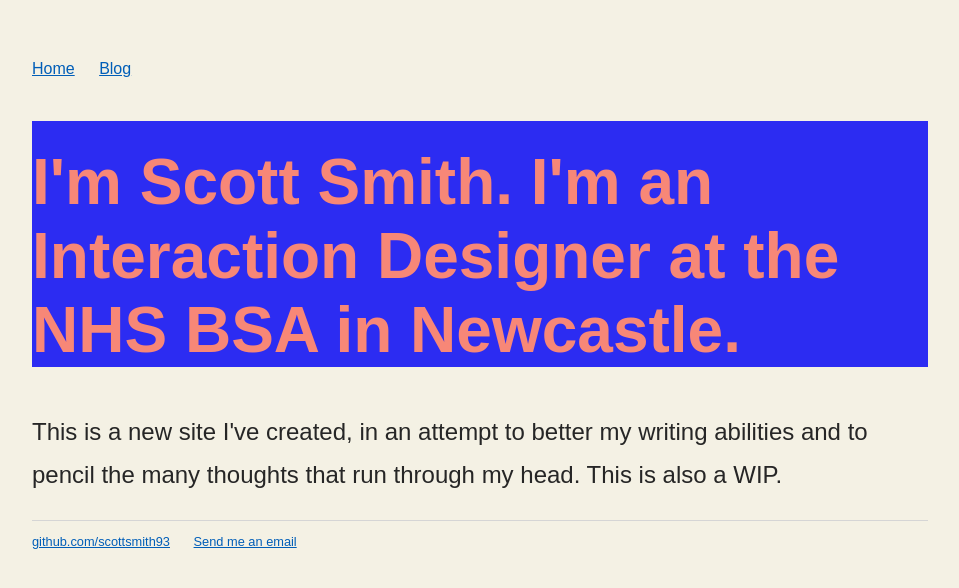
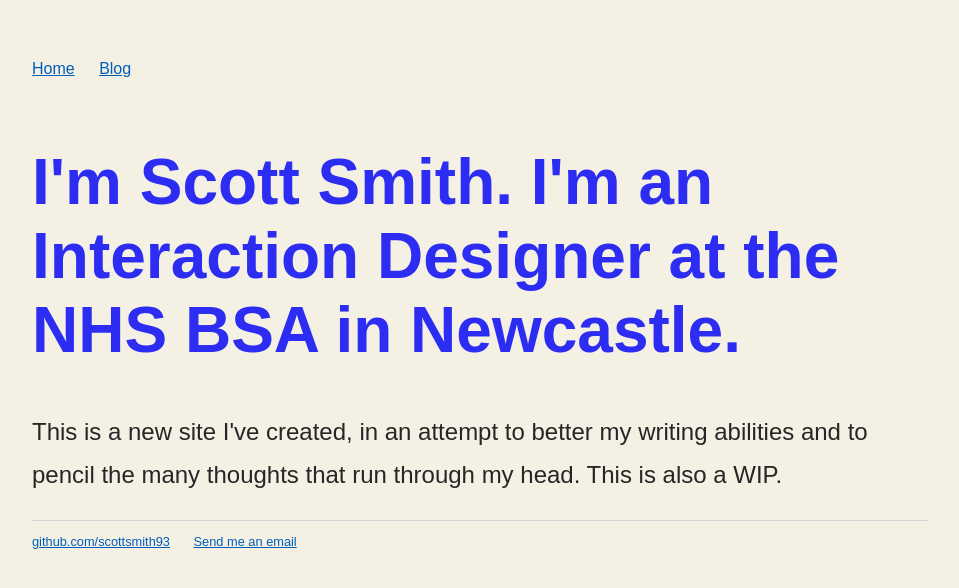
Before and after one commit to scottsmith93/scottsmith.github.io, a Jekyll site: the page built from index.html, in a window 1280 px wide. Shown: the top 588 px of the page, without its empty margins (160-1119 px from the left). Built offline with Jekyll 4.4.1, drawn with Linux system fonts in a browser that asks for light colours; some web fonts are replaced.

Commit message:
Update main.css

```diff
--- a/css/main.css
+++ b/css/main.css
@@ -29,8 +29,7 @@
 h1 {
     font-size: 4em;
     font-family:'silka_monobold', 'Arial', 'Sans-Serif';
-    color: #F78777;
-    background-color: #2C2CF2;
+    color: #2C2CF2;
     padding-top:24px;
 }
 h2 {
@@ -41,7 +40,7 @@
 }
 p {
     font-size: 1.5em;
-    font-family:'basier_circlregular', 'Arial', 'Sans-Serif';
+    font-family:'basier_circleregular', 'Arial', 'Sans-Serif';
     line-height: 1.8em;
     color: #262626;
 }
@@ -197,7 +196,8 @@
     src: url('../scottsmith93.github.io/assets/fonts/silkamono-black-webfont.eot');
     src: url('../scottsmith93.github.io/assets/fonts/silkamono-black-webfont.eot?#iefix') format('embedded-opentype'),
          url('../scottsmith93.github.io/assets/fonts/silkamono-black-webfont.woff2') format('woff2'),
-         url('../scottsmith93.github.io/assets/fonts/silkamono-black-webfont.ttf') format('truetype');
+         url('../scottsmith93.github.io/assets/fonts/silkamono-black-webfont.ttf') format('truetype'),
+         url('../scottsmith93.github.io/assets/silkamono-black-webfont.svg#silka_monoblack') format('svg');
     font-weight: normal;
     font-style: normal;
 
@@ -211,18 +211,12 @@
     src: url('../scottsmith93.github.io/assets/fonts/silkamono-regular-webfont.eot');
     src: url('../scottsmith93.github.io/assets/fonts/silkamono-regular-webfont.eot?#iefix') format('embedded-opentype'),
          url('../scottsmith93.github.io/assets/fonts/silkamono-regular-webfont.woff2') format('woff2'),
-         url('../scottsmith93.github.io/assets/fonts/silkamono-regular-webfont.ttf') format('truetype');
+         url('../scottsmith93.github.io/assets/fonts/silkamono-regular-webfont.ttf') format('truetype'),
+         url('../scottsmith93.github.io/assets/fonts/silkamono-regular-webfont.svg#silka_monoregular') format('svg');
     font-weight: normal;
     font-style: normal;
 
 }
-
-
-
-
-
-
-
 
 
 @font-face {
@@ -230,7 +224,8 @@
     src: url('../scottsmith93.github.io/assets/fonts/silkamono-bold-webfont.eot');
     src: url('../scottsmith93.github.io/assets/fonts/silkamono-bold-webfont.eot?#iefix') format('embedded-opentype'),
          url('../scottsmith93.github.io/assets/fonts/silkamono-bold-webfont.woff2') format('woff2'),
-         url('../scottsmith93.github.io/assets/fonts/silkamono-bold-webfont.ttf') format('truetype');
+         url('../scottsmith93.github.io/assets/fonts/silkamono-bold-webfont.ttf') format('truetype'),
+         url('../scottsmith93.github.io/assets/fonts/silkamono-bold-webfont.svg#silka_monobold') format('svg');
     font-weight: normal;
     font-style: normal;
 
@@ -244,7 +239,8 @@
     src: url('../scottsmith93.github.io/assets/fonts/silkamono-light-webfont.eot');
     src: url('../scottsmith93.github.io/assets/fonts/silkamono-light-webfont.eot?#iefix') format('embedded-opentype'),
          url('../scottsmith93.github.io/assets/fonts/silkamono-light-webfont.woff2') format('woff2'),
-         url('../scottsmith93.github.io/assets/fonts/silkamono-light-webfont.ttf') format('truetype');
+         url('../scottsmith93.github.io/assets/fonts/silkamono-light-webfont.ttf') format('truetype'),
+         url('../scottsmith93.github.io/assets/fonts/silkamono-light-webfont.svg#silka_monolight') format('svg');
     font-weight: normal;
     font-style: normal;
 
@@ -258,7 +254,8 @@
     src: url('../scottsmith93.github.io/assets/fonts/silkamono-medium-webfont.eot');
     src: url('../scottsmith93.github.io/assets/fonts/silkamono-medium-webfont.eot?#iefix') format('embedded-opentype'),
          url('../scottsmith93.github.io/assets/fonts/silkamono-medium-webfont.woff2') format('woff2'),
-         url('../scottsmith93.github.io/assets/fonts/silkamono-medium-webfont.ttf') format('truetype');
+         url('../scottsmith93.github.io/assets/fonts/silkamono-medium-webfont.ttf') format('truetype'),
+         url('../scottsmith93.github.io/assets/fonts/silkamono-medium-webfont.svg#silka_monomedium') format('svg');
     font-weight: normal;
     font-style: normal;
 
```
